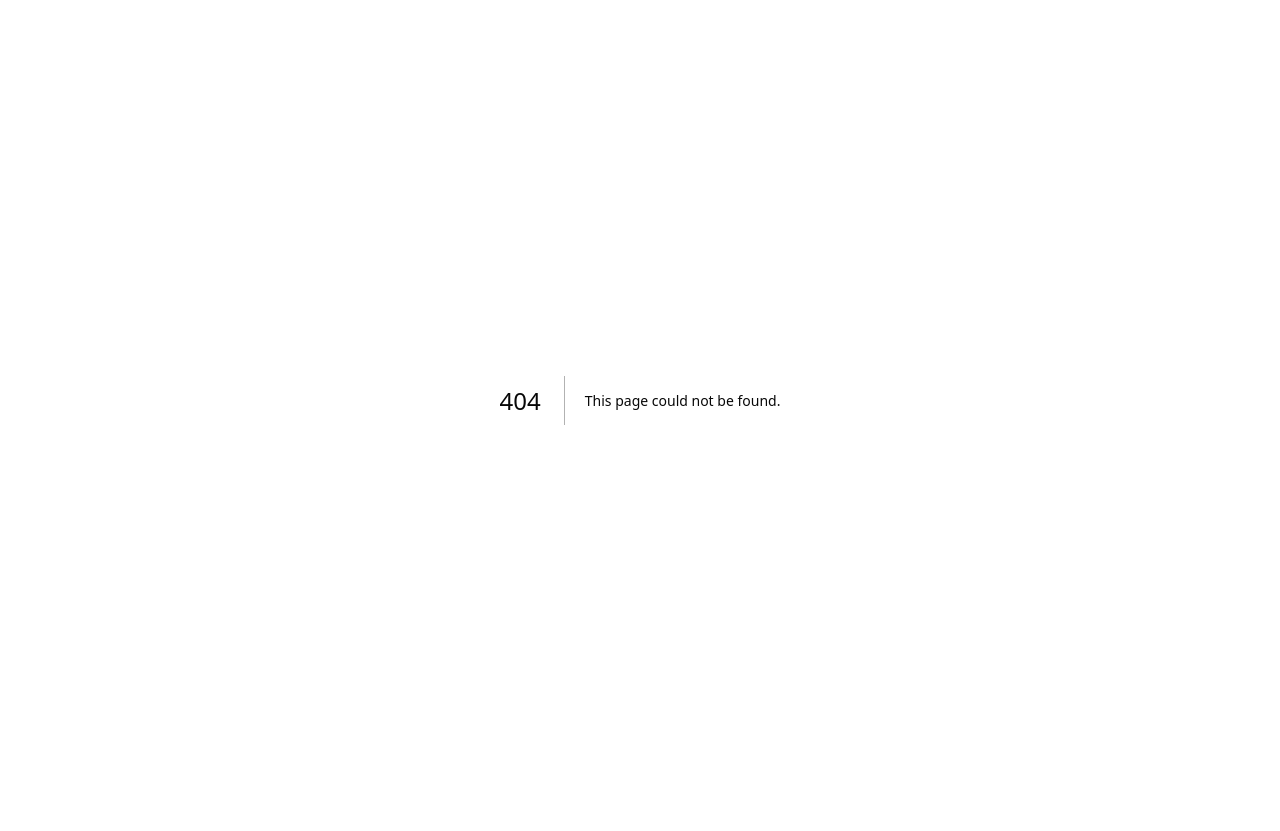
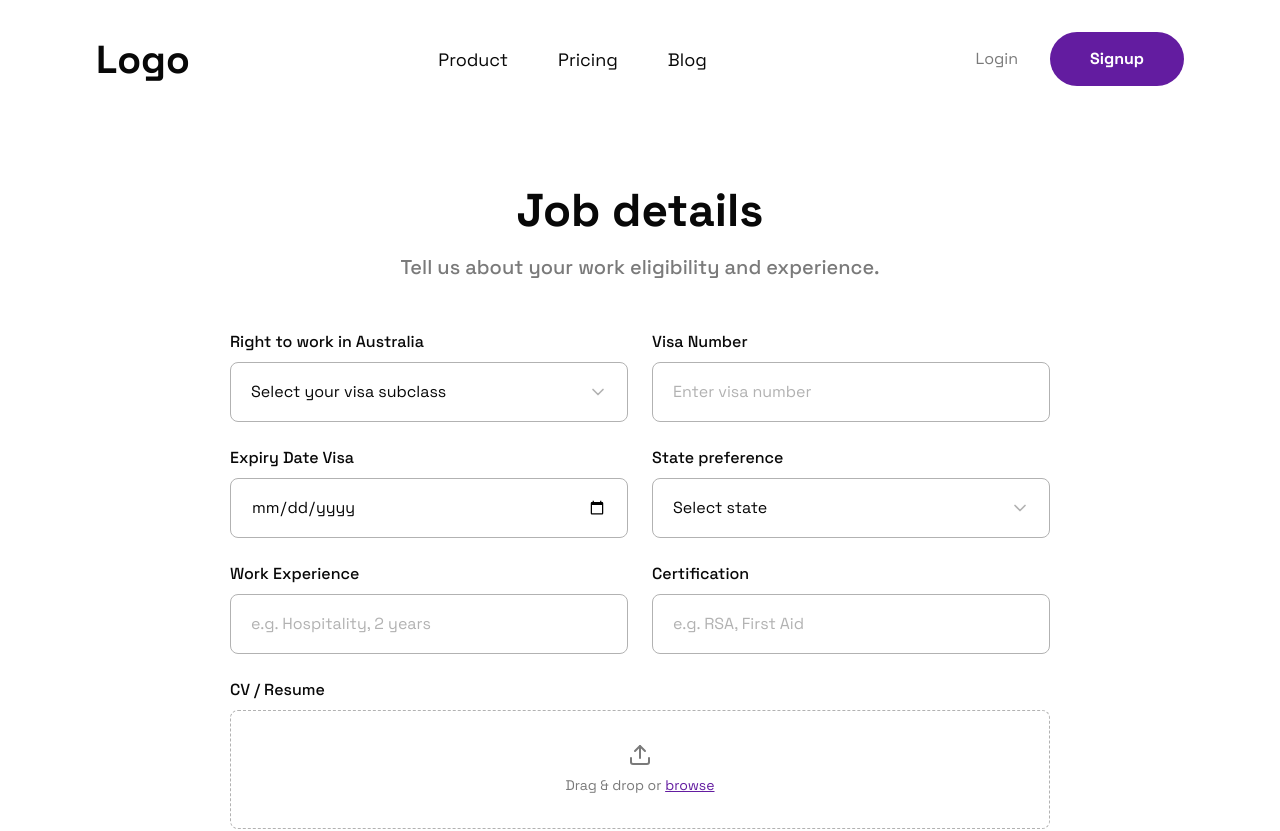
Before and after one commit to rubenelkana/whv-world, a Next.js app: page /onboarding/job in a window 1280 px wide. Before the commit this address had no page. Shown: the top 831 px of the page. Before the commit the page ends 800 px from the top, so only its background shows below. Built offline with nearby package versions, Linux system fonts and the light colour scheme.

Commit message:
feat: build job detail page with visa and experience form

```diff
--- /dev/null
+++ b/app/onboarding/job/page.tsx
@@ -0,0 +1,74 @@
+import Link from "next/link";
+import { Nav } from "@/components/nav";
+import { Button } from "@/components/ui/button";
+import { TextInput } from "@/components/ui/text-input";
+import { Select } from "@/components/ui/select";
+import { FileUpload } from "@/components/ui/file-upload";
+import { FormGrid } from "@/components/onboarding/form-grid";
+import { PageHeader } from "@/components/onboarding/page-header";
+
+const AUSTRALIAN_STATES = [
+  { value: "nsw", label: "New South Wales" },
+  { value: "vic", label: "Victoria" },
+  { value: "qld", label: "Queensland" },
+  { value: "wa", label: "Western Australia" },
+  { value: "sa", label: "South Australia" },
+  { value: "tas", label: "Tasmania" },
+  { value: "act", label: "Australian Capital Territory" },
+  { value: "nt", label: "Northern Territory" },
+];
+
+const VISA_TYPES = [
+  { value: "417", label: "Subclass 417 (Working Holiday)" },
+  { value: "462", label: "Subclass 462 (Work and Holiday)" },
+];
+
+export default function JobDetailPage() {
+  return (
+    <main className="min-h-screen">
+      <Nav />
+      <section className="max-w-page mx-auto px-6 md:px-24 py-16">
+        <PageHeader
+          title="Job details"
+          subtitle="Tell us about your work eligibility and experience."
+        />
+
+        <FormGrid>
+          <Select
+            label="Right to work in Australia"
+            placeholder="Select your visa subclass"
+            options={VISA_TYPES}
+          />
+          <TextInput label="Visa Number" placeholder="Enter visa number" />
+          <TextInput
+            label="Expiry Date Visa"
+            type="date"
+            placeholder="dd/mm/yyyy"
+          />
+          <Select
+            label="State preference"
+            placeholder="Select state"
+            options={AUSTRALIAN_STATES}
+          />
+          <TextInput
+            label="Work Experience"
+            placeholder="e.g. Hospitality, 2 years"
+          />
+          <TextInput
+            label="Certification"
+            placeholder="e.g. RSA, First Aid"
+          />
+          <div className="md:col-span-2">
+            <FileUpload label="CV / Resume" />
+          </div>
+        </FormGrid>
+
+        <div className="flex justify-center mt-12">
+          <Link href="/onboarding/needs">
+            <Button size="lg">Submit</Button>
+          </Link>
+        </div>
+      </section>
+    </main>
+  );
+}
```
